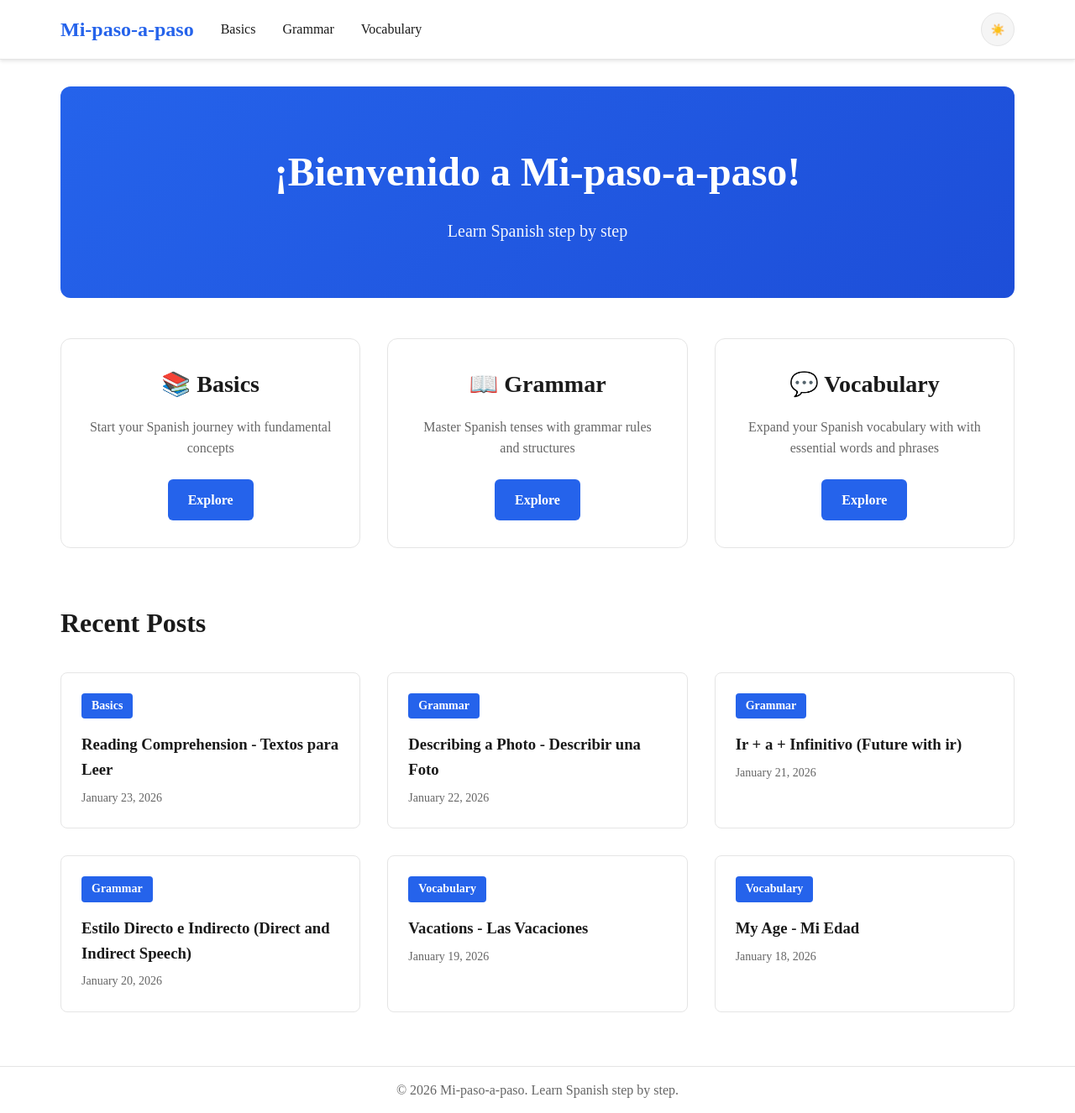
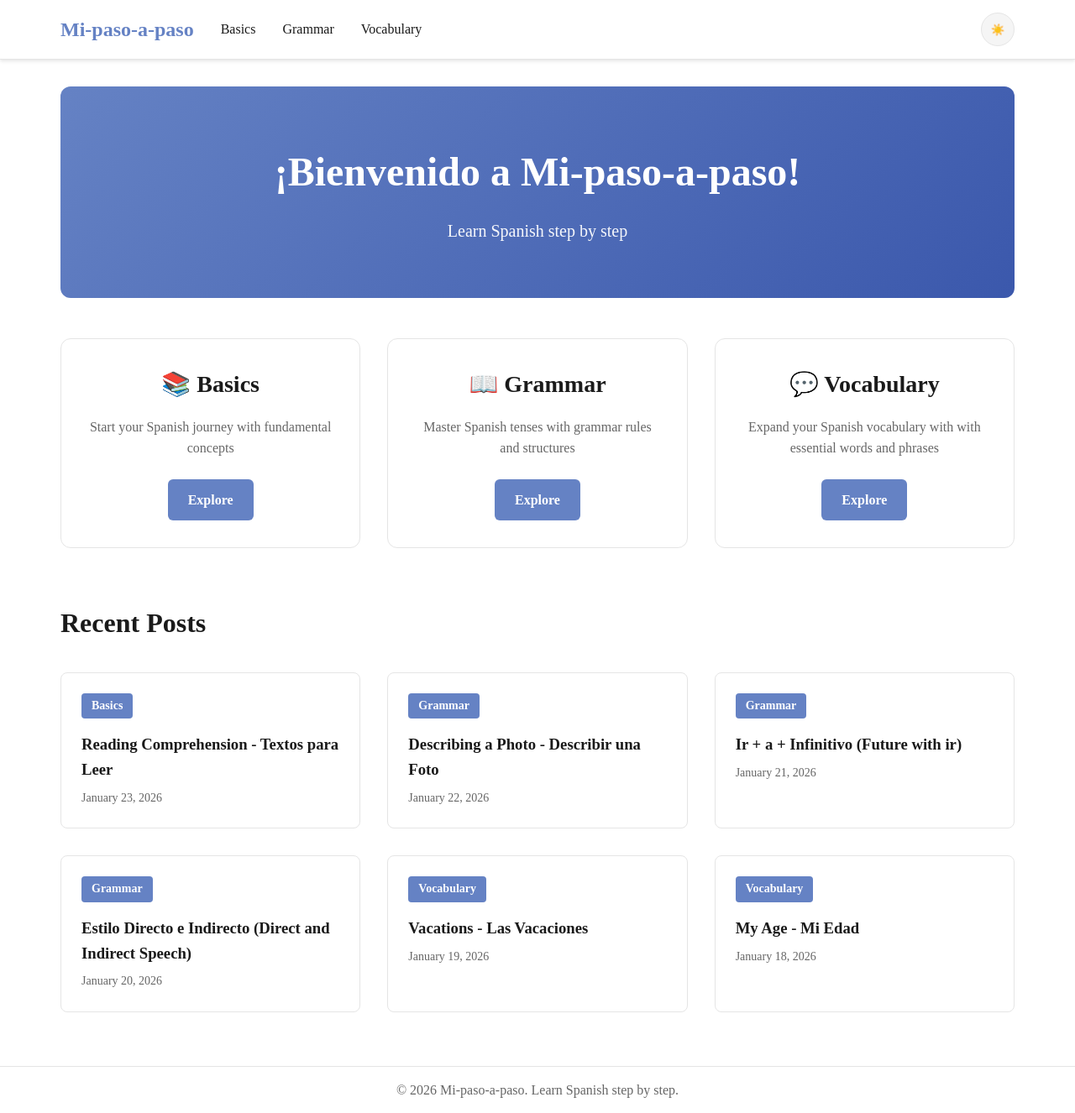
Before and after one commit to mi-paso-a-paso/mi-paso-a-paso.github.io, a Jekyll site: the page built from index.html, in a window 1280 px wide and 1326 px high. Shown: the whole window at 84% size. Built offline with Jekyll 4.4.1, drawn with Linux system fonts in a browser that asks for light colours; nearby versions of some CDN libraries.

Commit message:
changed colors for accent and its hover, moon icon not showing fixed, the back-link aligned left

```diff
--- a/_sass/base/_root.scss
+++ b/_sass/base/_root.scss
@@ -3,8 +3,8 @@
   --bg-secondary: #f5f5f5;
   --text-primary: #1a1a1a;
   --text-secondary: #666666;
-  --accent: #2563eb;
-  --accent-hover: #1d4ed8;
+  --accent: #6582c4;
+  --accent-hover: #3b58ac;
   --border: #e5e5e5;
   --shadow: rgba(0, 0, 0, 0.1);
   --card-bg: #ffffff;
@@ -15,8 +15,8 @@
   --bg-secondary: #2d2d2d;
   --text-primary: #f5f5f5;
   --text-secondary: #b3b3b3;
-  --accent: #3b82f6;
-  --accent-hover: #60a5fa;
+  --accent: #6c92d2;
+  --accent-hover: #1455a4;
   --border: #404040;
   --shadow: rgba(0, 0, 0, 0.3);
   --card-bg: #2d2d2d;
--- a/_sass/parts/navigation.scss
+++ b/_sass/parts/navigation.scss
@@ -65,6 +65,6 @@
   display: none;
 }
 
-body:not([data-theme]) .moon-icon {
+[data-theme=light] .moon-icon {
   display: none;
 }
--- a/_sass/parts/posts.scss
+++ b/_sass/parts/posts.scss
@@ -111,6 +111,7 @@ article.post {
     margin-top: 48px;
     padding-top: 32px;
     border-top: 2px solid var(--border);
+    text-align: left;
 
     .back-link {
       color: var(--accent);
```
